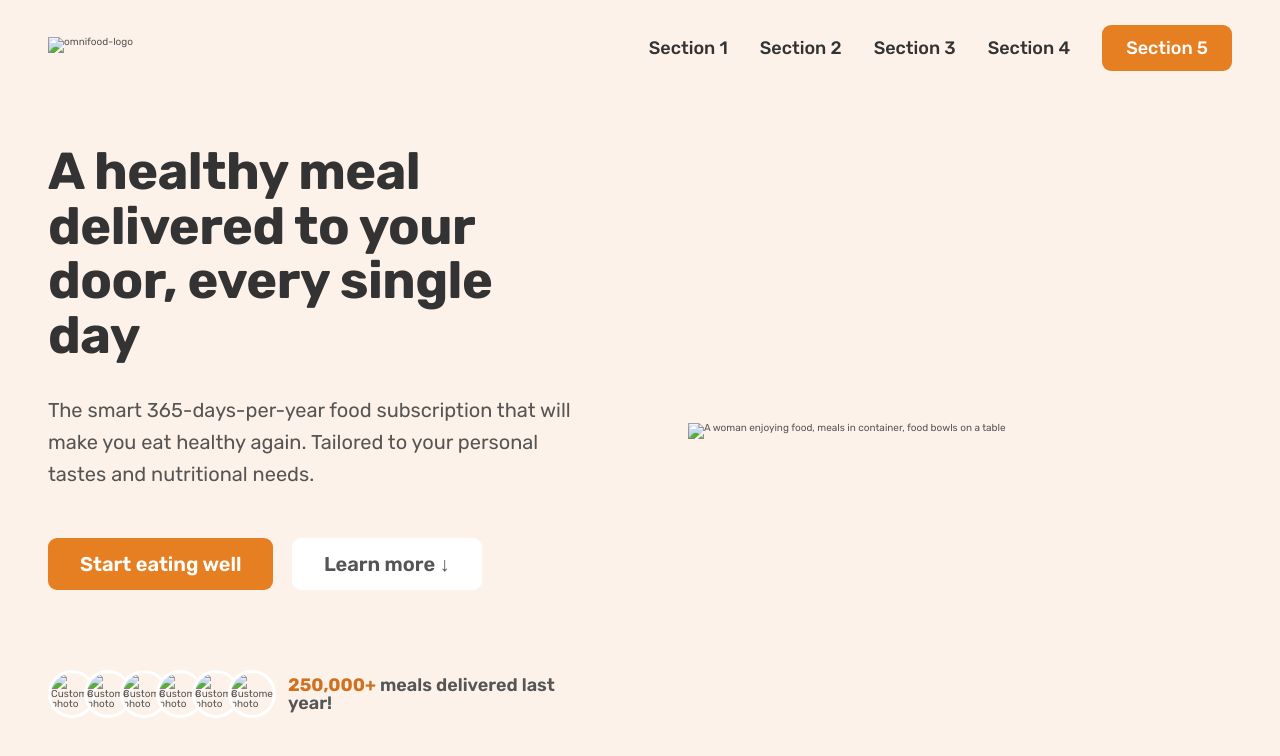
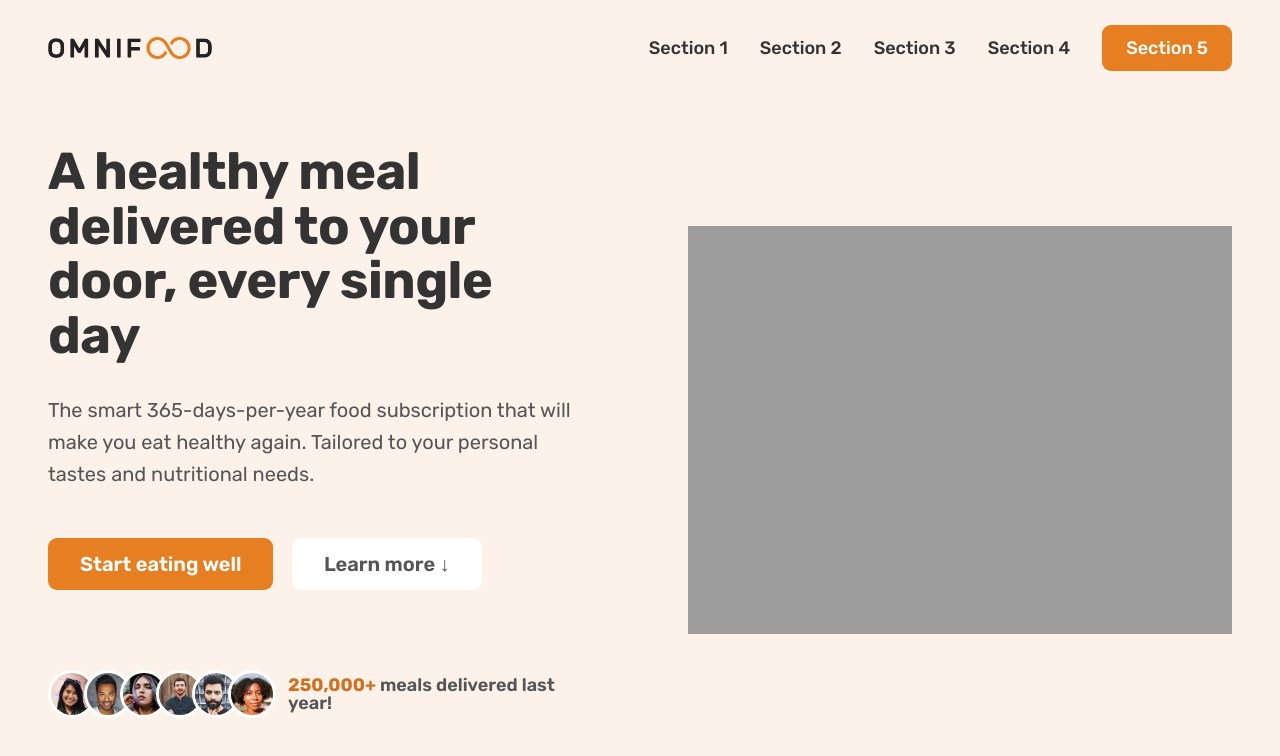
Before and after one commit to Effyz1228/Omnifood, a plain HTML site: page index.html in a window 1280 px wide. Drawn offline with Linux system fonts and the light colour scheme; the site is published under a folder, as on GitHub Pages, so addresses that start at the root find nothing.

Commit message:
Fix the image problem

```diff
--- a/index.html
+++ b/index.html
@@ -13,7 +13,7 @@
 
 <body>
     <header class="header">
-        <img src="/content/img/omnifood-logo.png" alt="omnifood-logo" class="logo">
+        <img src="content/img/omnifood-logo.png" alt="omnifood-logo" class="logo">
         <nav class="main--nav">
             <ul class="main--nav--list">
                 <li><a class="main--nav--link" href="#">Section 1</a></li>
@@ -37,12 +37,12 @@
             <a href="#" class="btn btn--outline">Learn more &darr;</a>
             <div class="delivered-meals">
                 <div class="delivered-imgs">
-                    <img src="/content/img/customers/customer-1.jpg" alt="Customer photo">
-                    <img src="/content/img/customers/customer-2.jpg" alt="Customer photo">
-                    <img src="/content/img/customers/customer-3.jpg" alt="Customer photo">
-                    <img src="/content/img/customers/customer-4.jpg" alt="Customer photo">
-                    <img src="/content/img/customers/customer-5.jpg" alt="Customer photo">
-                    <img src="/content/img/customers/customer-6.jpg" alt="Customer photo">
+                    <img src="content/img/customers/customer-1.jpg" alt="Customer photo">
+                    <img src="content/img/customers/customer-2.jpg" alt="Customer photo">
+                    <img src="content/img/customers/customer-3.jpg" alt="Customer photo">
+                    <img src="content/img/customers/customer-4.jpg" alt="Customer photo">
+                    <img src="content/img/customers/customer-5.jpg" alt="Customer photo">
+                    <img src="content/img/customers/customer-6.jpg" alt="Customer photo">
                 </div>
                 <p class="delivered-text">
                    <span>250,000+</span>  meals delivered last year!
@@ -50,11 +50,13 @@
             </div>
         </div>
         <div class="hero-img-box">
-            <img src="/content/img/hero.png" class="hero-img"
+            <img src="content/img/hero.png" class="hero-img"
         alt="A woman enjoying food, meals in container, food bowls on a table">
         </div>
         </div>
     </section>
+
+
 </main>
 </body>
 </html>
```
